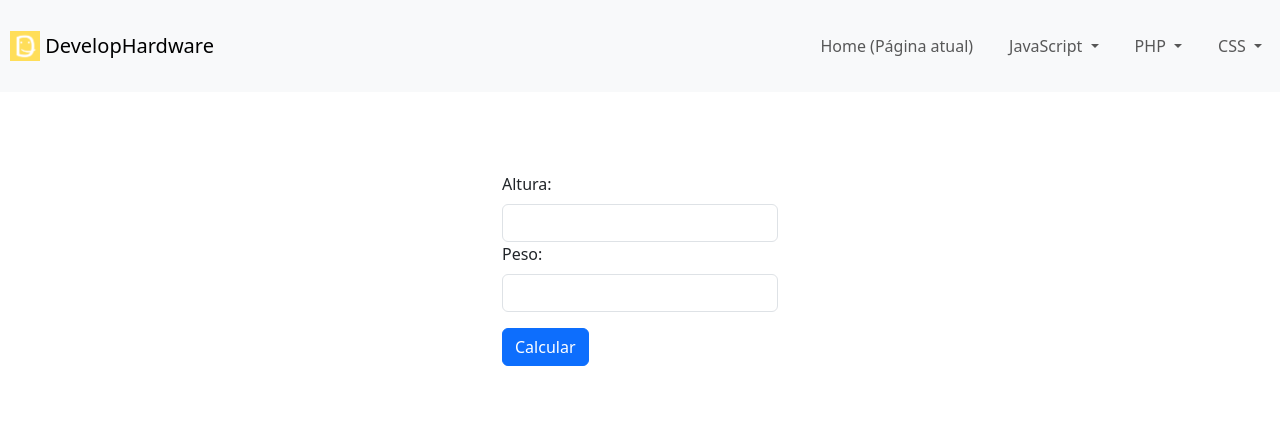
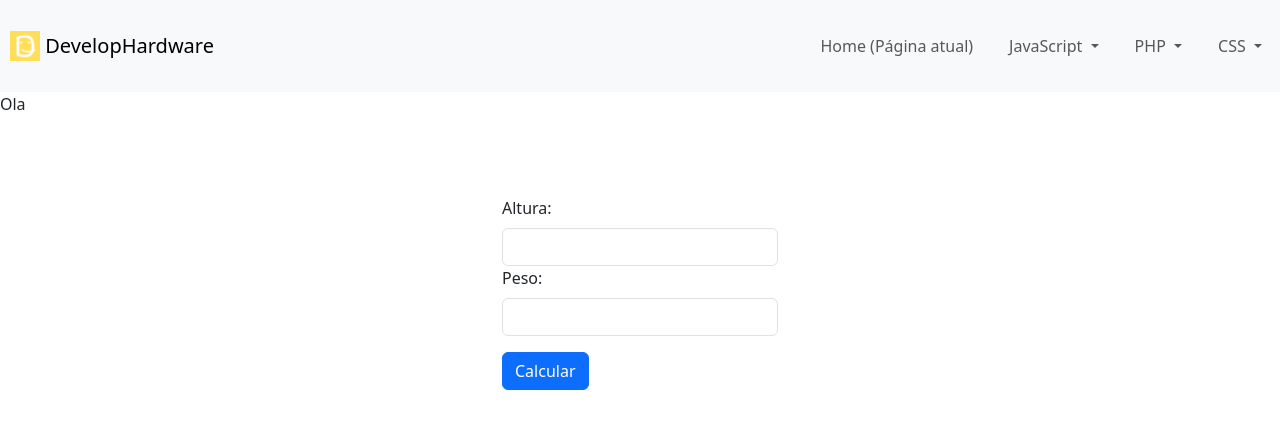
Before and after one commit to develophardware/projetos, a PHP site: page /Calculo-IMC/index.php in a window 1280 px wide. Shown: the top 429 px of the page. Run offline with PHP 8.4, Linux system fonts and the light colour scheme.

Commit message:
Add project php

```diff
--- a/Calculo-IMC/index.php
+++ b/Calculo-IMC/index.php
@@ -1,5 +1,7 @@
 <?php
 require_once '../js-projetos/index.php';
+
+echo "Ola";
 ?>
 
 <!DOCTYPE html>
```
